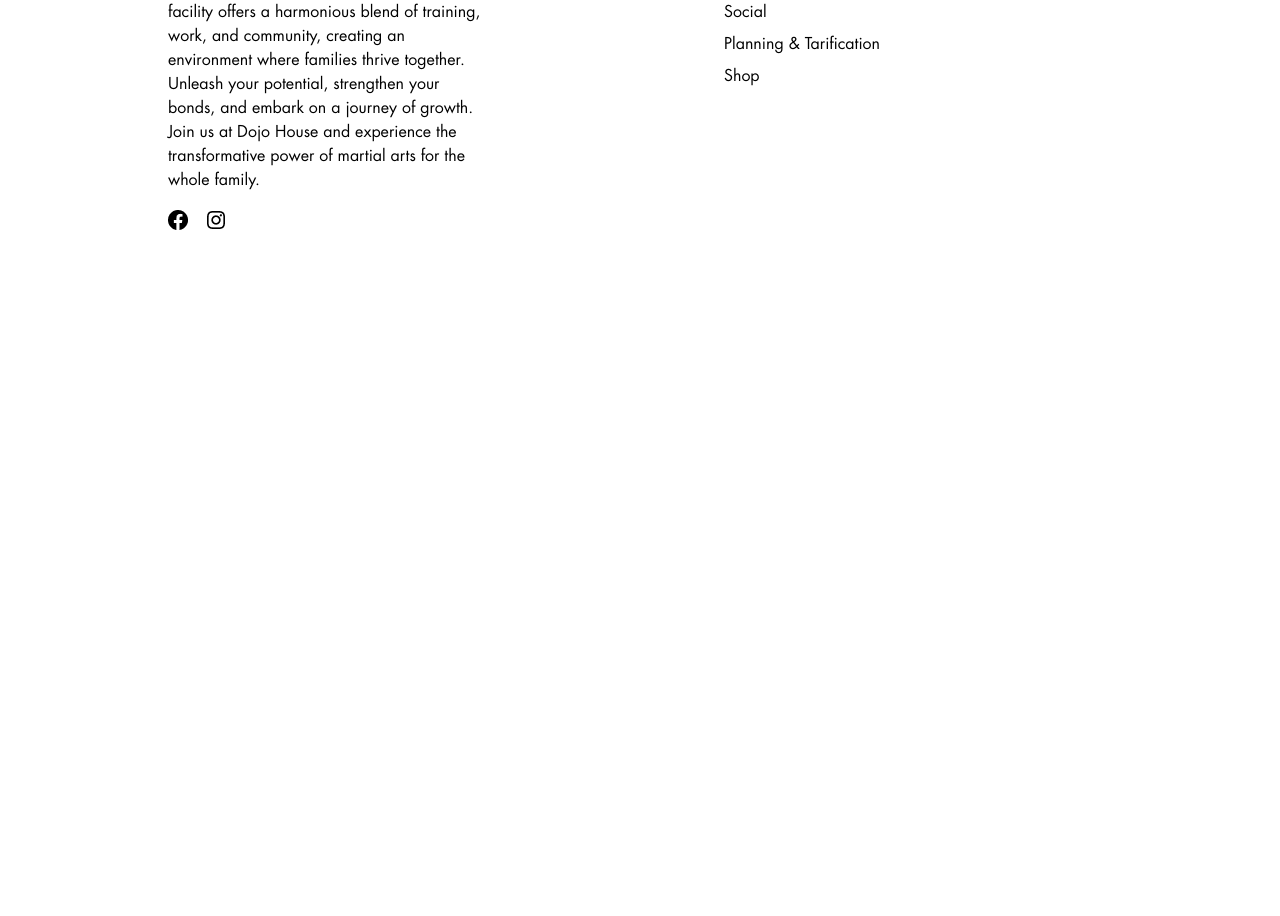
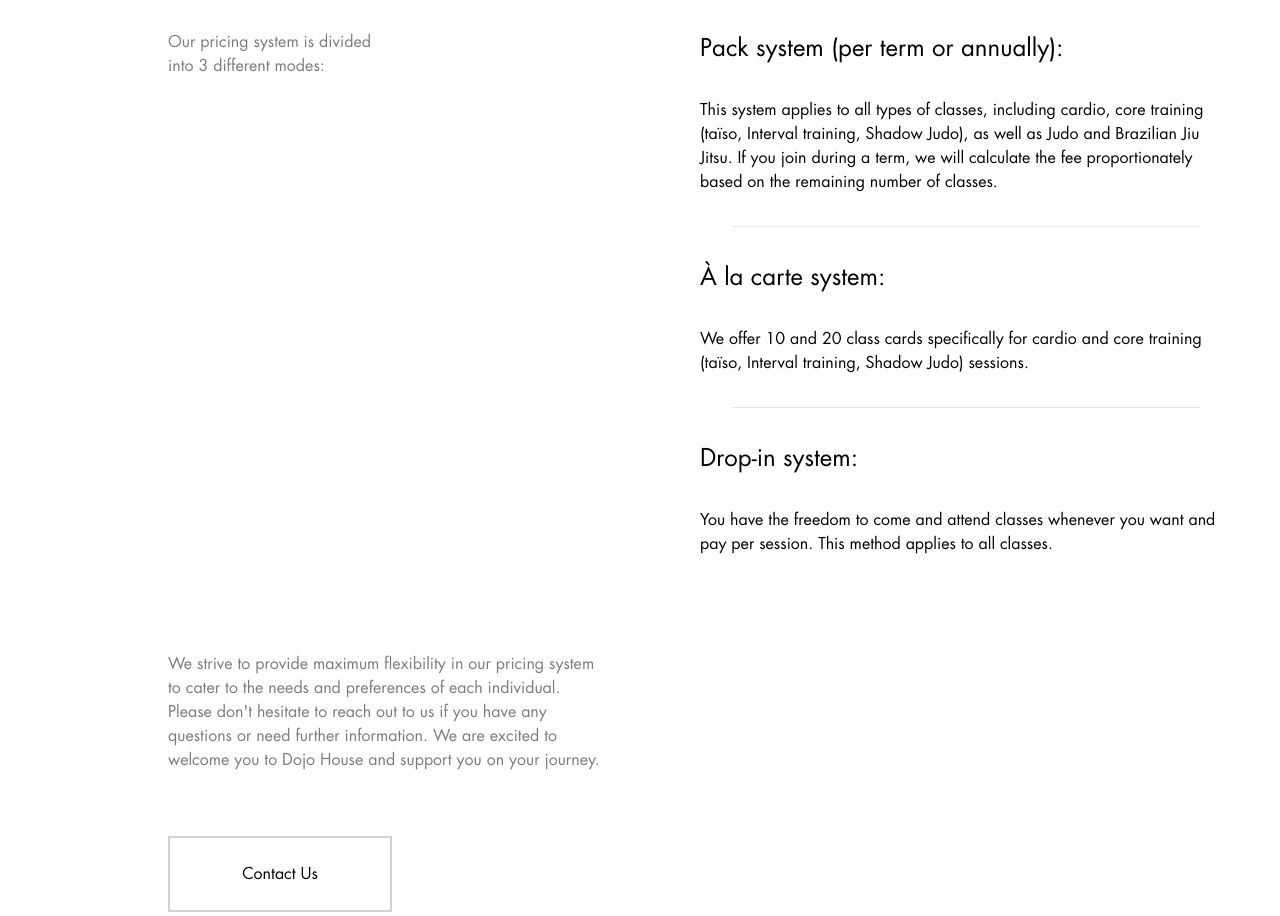
Before and after one commit to akpascalp/ssjc-site, a Vue app: page /planning in a window 1280 px wide. Shown: the part 2076-2992 px from the top of the page. Before the commit the page ends 2324 px from the top, so only its background shows below. Built offline with nearby package versions, Linux system fonts and the light colour scheme.

Commit message:
Pricine system

```diff
--- a/src/pages/Planning.vue
+++ b/src/pages/Planning.vue
@@ -1,5 +1,7 @@
 <template>
   <div class="px-12">
+    <div>
+
       <p class="text-[48px] py-16 w-screen">The Planning</p>
 
       <div class="flex gap-20">
@@ -45,9 +47,43 @@
           </li>
         </ul>
 
-      <hr  v-if="index !== dataAll.length - 1" class="mt-6" />
+        <hr v-if="index !== dataAll.length - 1" class="mt-6" />
+      </div>
     </div>
 
+    <div class="h-36"></div>
+
+    <div>
+      <p class="text-[64px] pb-20">Pricing System</p>
+      <div class="grid grid-cols-2">
+        <p class="text-[16px] text-[#7C7C7C] mr-80">Our pricing system is divided into 3 different modes:</p>
+        <div class="flex flex-col gap-8 justify-self-end">
+          <p class="text-[24px]">Pack system (per term or annually):</p>
+          <p class="text-[16px]">This system applies to all types of classes, including cardio, core training (taïso,
+            Interval training, Shadow Judo), as well as Judo and Brazilian Jiu Jitsu. If you join during a term, we will
+            calculate the fee proportionately based on the remaining number of classes.</p>
+          <hr class="mx-8" />
+          <p class="text-[24px]">À la carte system:</p>
+          <p class="text-[16px]">We offer 10 and 20 class cards specifically for cardio and core training (taïso,
+            Interval training, Shadow Judo) sessions.</p>
+          <hr class="mx-8" />
+          <p class="text-[24px]">Drop-in system:</p>
+          <p class="text-[16px]">You have the freedom to come and attend classes whenever you want and pay per session.
+            This method applies to all classes.</p>
+        </div>
+        <div class="pt-24 mr-24 text-[#7C7C7C] text-[16px] pb-16">
+          <p>
+            We strive to provide maximum flexibility in our pricing system to cater to the needs and preferences of each
+            individual.<br/>
+            Please don't hesitate to reach out to us if you have any questions or need further information. We are excited
+            to welcome you to Dojo House and support you on your journey.
+          </p>
+        </div>
+        <button class="btn-primary w-56 col-start-1">
+          Contact Us
+        </button>
+      </div>
+    </div>
   </div>
 </template>
 
```
Lines whose indentation alone changed are shown as unchanged.
